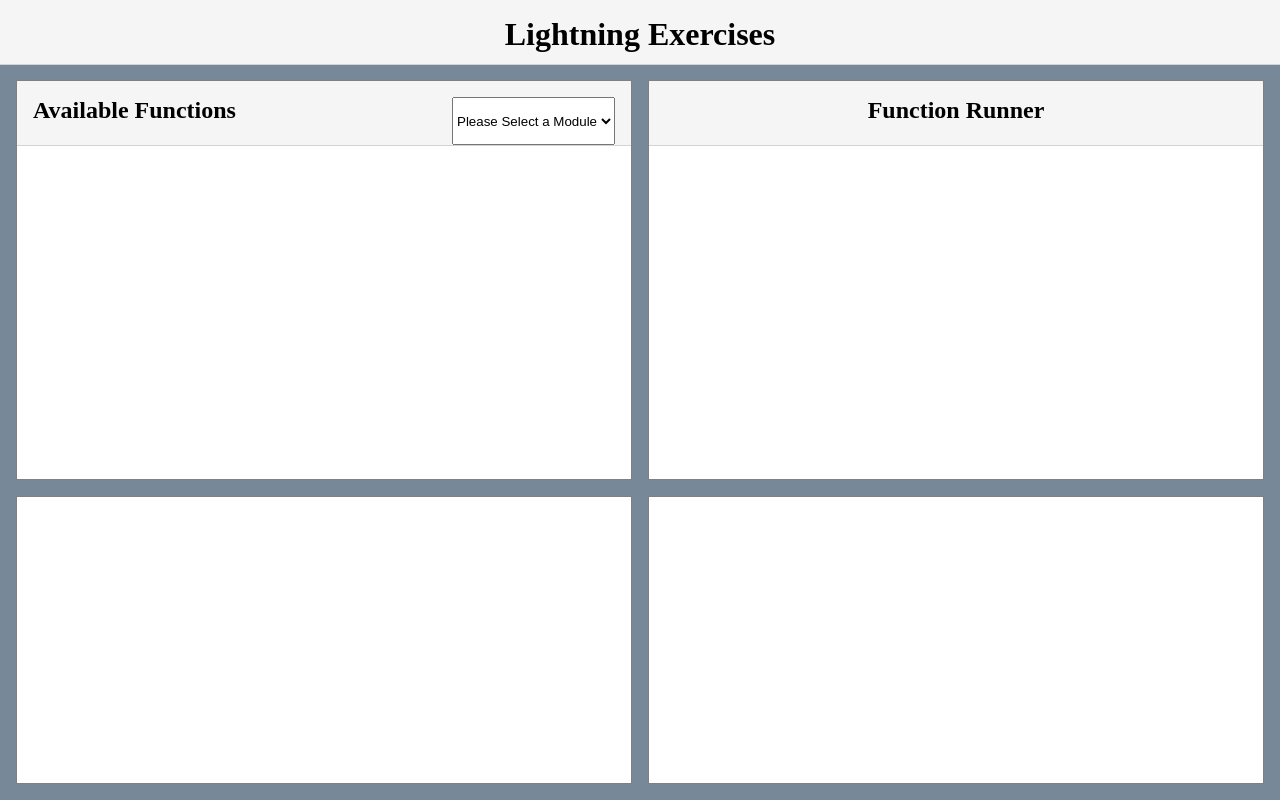
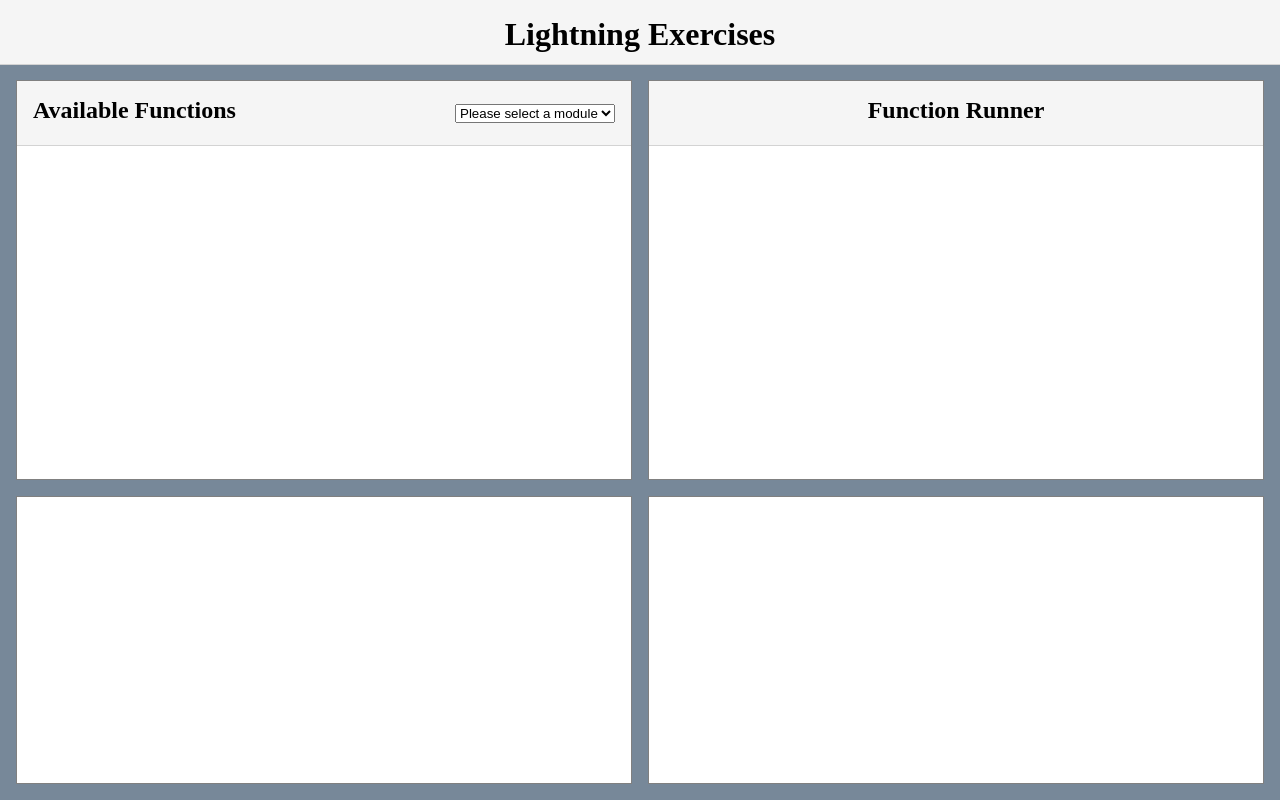
Before and after one commit to askingalot/bottle, a plain HTML site: page index.html in a window 1280 px wide. Drawn offline with Linux system fonts and the light colour scheme; no server answers; a small style sheet from the web is missing.

Commit message:
refactor module select

```diff
--- a/index.html
+++ b/index.html
@@ -17,9 +17,7 @@
       <div id="function-list__header">
         <h1>
           <span id="function-list__header--text">Available Functions</span>
-          <select id="function-list__header--select">
-            <option value="">Please Select a Module</option>
-          </select>
+          <div id="function-list__header--select-container"></div>
         </h1>
       </div>
       <div id="function-list__body"></div>
--- a/main.js
+++ b/main.js
@@ -1,7 +1,7 @@
 
 getAvailableModules()
   .then(moduleInfo => {
-    populateModuleSelect(moduleInfo);
+    renderModuleSelect(moduleInfo);
     addModuleSelectListener();
   });
 
@@ -26,11 +26,15 @@ async function getAvailableModules() {
 }
 
 
-function populateModuleSelect(modules) {
-  const el = document.getElementById('function-list__header--select');
-  el.innerHTML += modules
-    .map(m => `<option value="${m.path}">${m.name}</option>`)
-    .join('');
+function renderModuleSelect(modules) {
+  const el = document.getElementById('function-list__header--select-container');
+  el.innerHTML = `
+  <select id="function-list__header--select">
+    <option value="">Please select a module</option>
+    ${modules
+      .map(m => `<option value="${m.path}">${m.name}</option>`)
+      .join('')}
+  </select>`;
 }
 
 
@@ -172,12 +176,6 @@ function addFunctionRunnerListener(fun) {
 }
 
 
-function removeFunctionRunnerEventListener(listener) {
-  const el = document.querySelector('#function-runner');
-  el.removeEventListener('click', listener);
-}
-
-
 function renderFunctionResult(result) {
   const el = document.querySelector('#function-runner__result');
   el.innerHTML = typeof result !== 'string'
@@ -195,9 +193,9 @@ function removeListener(listenerInfo) {
 
 
 function clearAllPanels() {
-  const panelSelectors =
-    ['#function-runner__result', '#function-runner__args',
-      '#function-display', '#function-list__body'];
+  const panelSelectors = [
+    '#function-runner__result', '#function-runner__args',
+    '#function-display', '#function-list__body'];
 
   panelSelectors.forEach(clearPanel);
 }
--- a/styles.css
+++ b/styles.css
@@ -23,7 +23,7 @@ h1 {
 #function-list__header--text {
     margin-left: 16px;
 }
-#function-list__header--select {
+#function-list__header--select-container {
     margin-right: 16px;
     padding: 0;
 }
```
